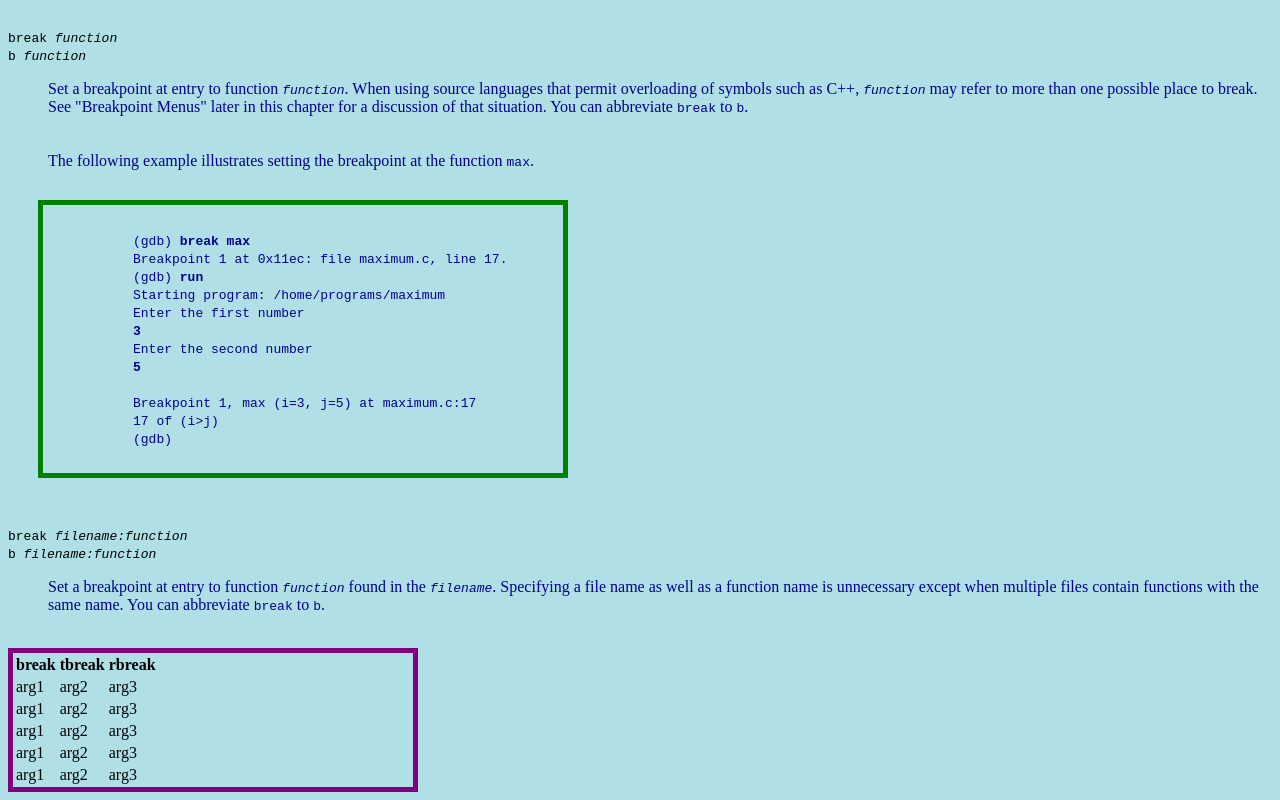
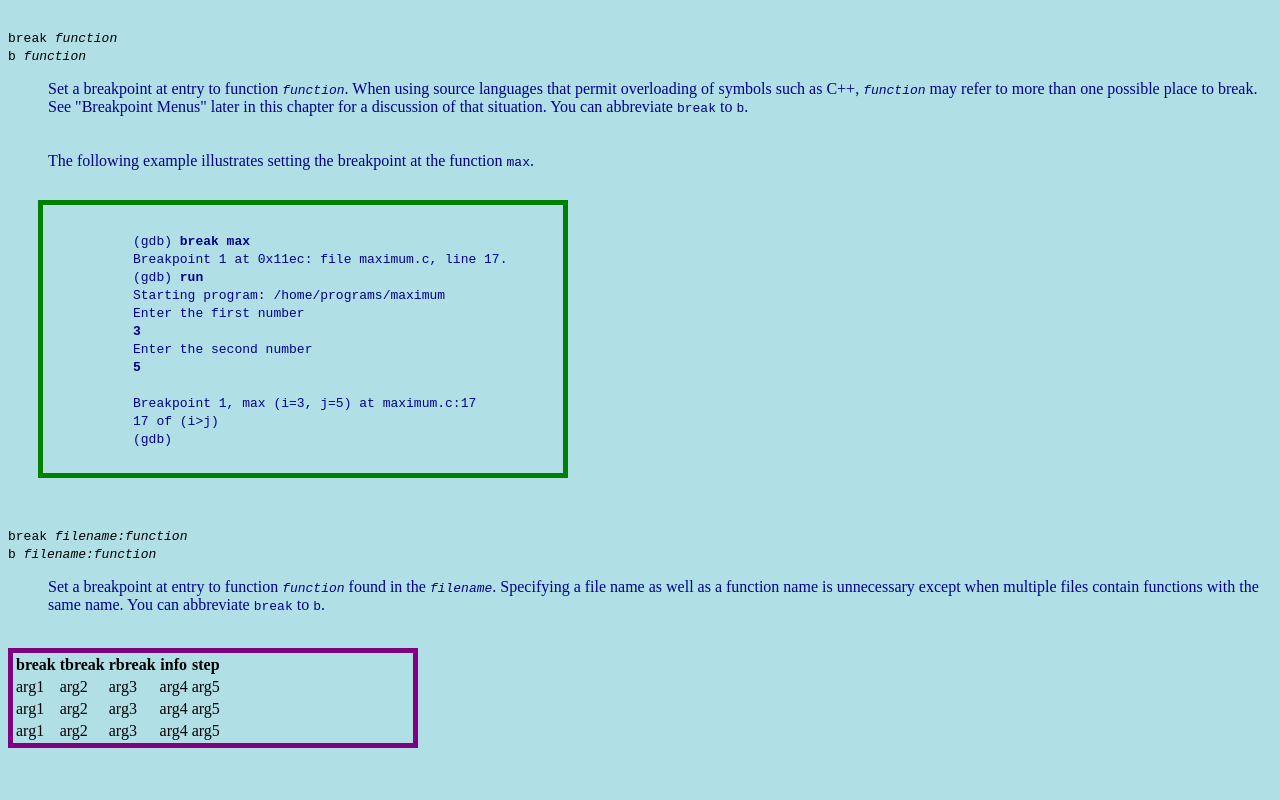
Before and after one commit to cathyputnam/HTML_project, a plain HTML site: page index.html in a window 1280 px wide. Shown: the part 1783-2583 px from the top of the page. After the commit the page ends 2539 px from the top, so only its background shows below. Drawn offline with Linux system fonts and the light colour scheme.

Commit message:
Update index.html

```diff
--- a/index.html
+++ b/index.html
@@ -244,32 +244,31 @@ when multiple files contain functions with the same name. You can abbreviate <co
         <th>break</th>
         <th>tbreak</th>
         <th>rbreak</th>
+         <th>info</th>
+     <th>step</th>
     </tr>
     <tr>
         <td>arg1</td>
         <td>arg2</td>
         <td>arg3</td>
+        <td>arg4</td>
+        <td>arg5</td>
     </tr>
     <tr>
         <td>arg1</td>
         <td>arg2</td>
         <td>arg3</td>
+        <td>arg4</td>
+        <td>arg5</td>
     </tr>
      <tr>
         <td>arg1</td>
         <td>arg2</td>
         <td>arg3</td>
+        <td>arg4</td>
+        <td>arg5</td>
     </tr>
- <tr>
-        <td>arg1</td>
-        <td>arg2</td>
-        <td>arg3</td>
-    </tr>
-     <tr>
-        <td>arg1</td>
-        <td>arg2</td>
-        <td>arg3</td>
-    </tr>
+
 </table>
 
  </div>
```
